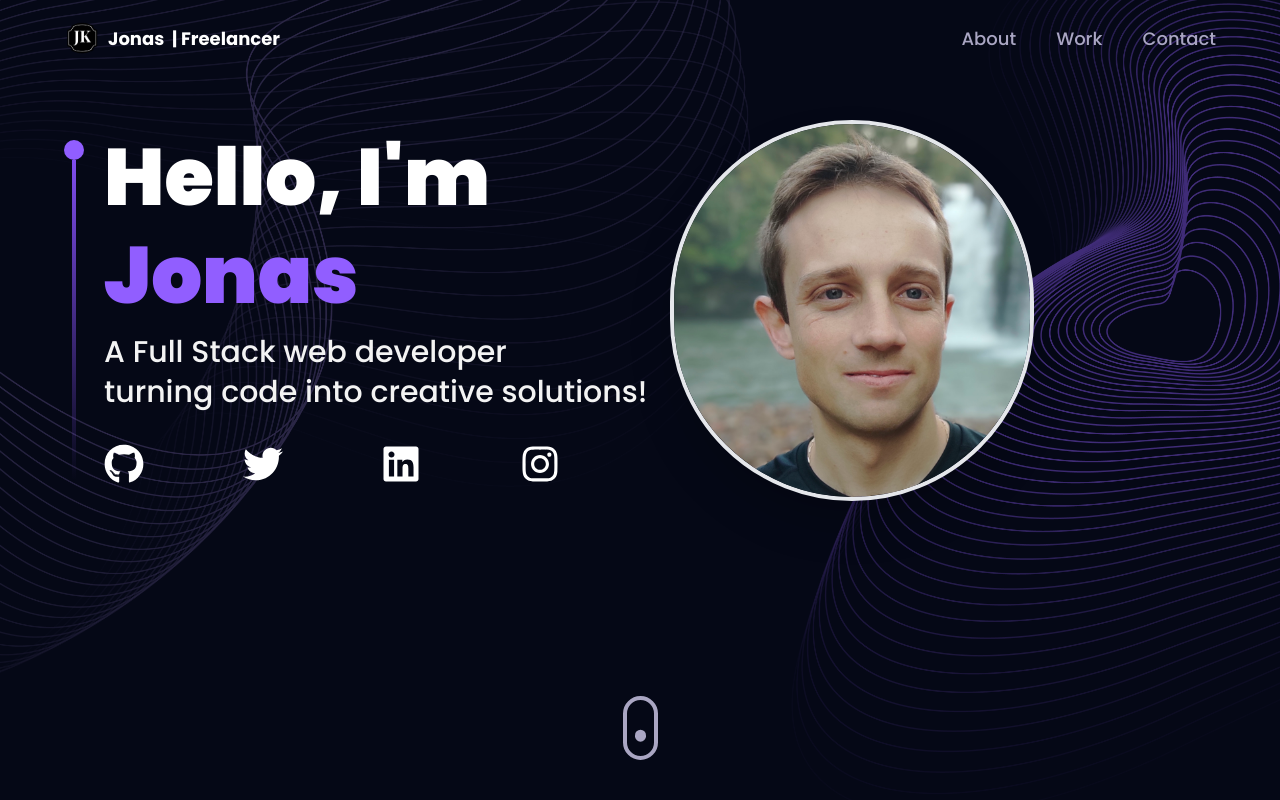
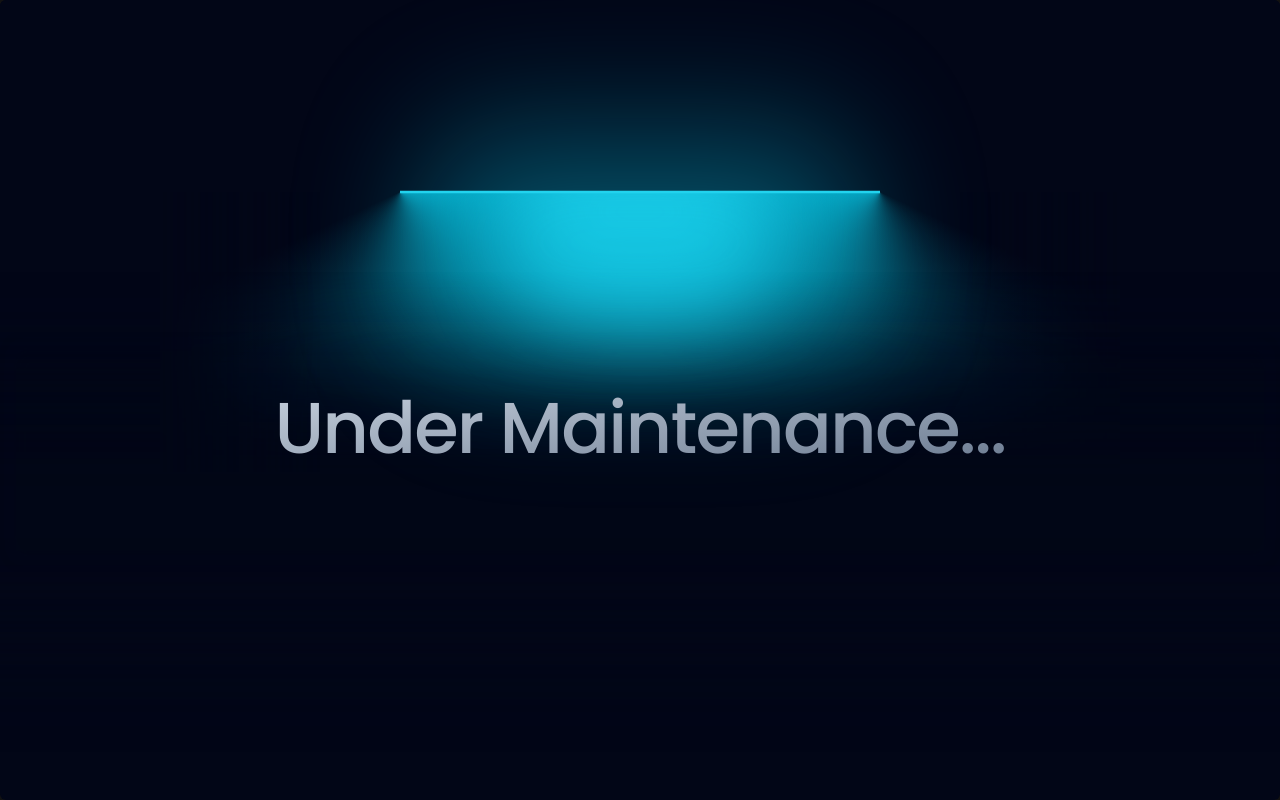
Before and after one commit to jonasmkunzler/jonask-portfolio, a React (Vite) app: page / in a window 1280 px wide. Shown: the top 800 px of the page. Built offline with nearby package versions, Linux system fonts and the light colour scheme.

Commit message:
criado o aviso de manutenção

```diff
--- a/package.json
+++ b/package.json
@@ -12,7 +12,8 @@
     "@emailjs/browser": "^3.11.0",
     "@react-three/drei": "^9.80.1",
     "@react-three/fiber": "^8.13.6",
-    "framer-motion": "^10.15.1",
+    "clsx": "^2.1.0",
+    "framer-motion": "^10.18.0",
     "maath": "^0.7.0",
     "or": "^0.2.0",
     "react": "^18.2.0",
@@ -22,6 +23,7 @@
     "react-router-dom": "^6.15.0",
     "react-tilt": "^1.0.2",
     "react-vertical-timeline-component": "^3.6.0",
+    "tailwind-merge": "^2.2.1",
     "three": "^0.155.0"
   },
   "devDependencies": {
--- /dev/null
+++ b/src/components/pages/Maintenance.jsx
@@ -0,0 +1,22 @@
+import React from "react";
+import { motion } from "framer-motion";
+import { LampContainer } from "../ui/lamp";
+
+export function Maintenance() {
+  return (
+    <LampContainer>
+      <motion.h1
+        initial={{ opacity: 0.5, y: 100 }}
+        whileInView={{ opacity: 1, y: 0 }}
+        transition={{
+          delay: 0.3,
+          duration: 0.8,
+          ease: "easeInOut",
+        }}
+        className="mt-8 bg-gradient-to-br from-slate-300 to-slate-500 py-4 bg-clip-text text-center text-4xl font-medium tracking-tight text-transparent md:text-7xl"
+      >
+        Under Maintenance...
+      </motion.h1>
+    </LampContainer>
+  );
+}
--- /dev/null
+++ b/src/components/ui/lamp.jsx
@@ -0,0 +1,100 @@
+import React from "react";
+import { motion } from "framer-motion";
+import { cn } from "../../utils/cn";
+
+export function LampDemo() {
+  return (
+    <LampContainer>
+      <motion.h1
+        initial={{ opacity: 0.5, y: 100 }}
+        whileInView={{ opacity: 1, y: 0 }}
+        transition={{
+          delay: 0.3,
+          duration: 0.8,
+          ease: "easeInOut",
+        }}
+        className="mt-8 bg-gradient-to-br from-slate-300 to-slate-500 py-4 bg-clip-text text-center text-4xl font-medium tracking-tight text-transparent md:text-7xl"
+      >
+        Build lamps <br /> the right way
+      </motion.h1>
+    </LampContainer>
+  );
+}
+
+export const LampContainer = ({
+  children,
+  className,
+}) => {
+  return (
+    <div
+      className={cn(
+        "relative flex min-h-screen flex-col items-center justify-center overflow-hidden bg-slate-950 w-full rounded-md z-0",
+        className
+      )}
+    >
+      <div className="relative flex w-full flex-1 scale-y-125 items-center justify-center isolate z-0 ">
+        <motion.div
+          initial={{ opacity: 0.5, width: "15rem" }}
+          whileInView={{ opacity: 1, width: "30rem" }}
+          transition={{
+            delay: 0.3,
+            duration: 0.8,
+            ease: "easeInOut",
+          }}
+          style={{
+            backgroundImage: `conic-gradient(var(--conic-position), var(--tw-gradient-stops))`,
+          }}
+          className="absolute inset-auto right-1/2 h-56 overflow-visible w-[30rem] bg-gradient-conic from-cyan-500 via-transparent to-transparent text-white [--conic-position:from_70deg_at_center_top]"
+        >
+          <div className="absolute  w-[100%] left-0 bg-slate-950 h-40 bottom-0 z-20 [mask-image:linear-gradient(to_top,white,transparent)]" />
+          <div className="absolute  w-40 h-[100%] left-0 bg-slate-950  bottom-0 z-20 [mask-image:linear-gradient(to_right,white,transparent)]" />
+        </motion.div>
+        <motion.div
+          initial={{ opacity: 0.5, width: "15rem" }}
+          whileInView={{ opacity: 1, width: "30rem" }}
+          transition={{
+            delay: 0.3,
+            duration: 0.8,
+            ease: "easeInOut",
+          }}
+          style={{
+            backgroundImage: `conic-gradient(var(--conic-position), var(--tw-gradient-stops))`,
+          }}
+          className="absolute inset-auto left-1/2 h-56 w-[30rem] bg-gradient-conic from-transparent via-transparent to-cyan-500 text-white [--conic-position:from_290deg_at_center_top]"
+        >
+          <div className="absolute  w-40 h-[100%] right-0 bg-slate-950  bottom-0 z-20 [mask-image:linear-gradient(to_left,white,transparent)]" />
+          <div className="absolute  w-[100%] right-0 bg-slate-950 h-40 bottom-0 z-20 [mask-image:linear-gradient(to_top,white,transparent)]" />
+        </motion.div>
+        <div className="absolute top-1/2 h-48 w-full translate-y-12 scale-x-150 bg-slate-950 blur-2xl"></div>
+        <div className="absolute top-1/2 z-50 h-48 w-full bg-transparent opacity-10 backdrop-blur-md"></div>
+        <div className="absolute inset-auto z-50 h-36 w-[28rem] -translate-y-1/2 rounded-full bg-cyan-500 opacity-50 blur-3xl"></div>
+        <motion.div
+          initial={{ width: "8rem" }}
+          whileInView={{ width: "16rem" }}
+          transition={{
+            delay: 0.3,
+            duration: 0.8,
+            ease: "easeInOut",
+          }}
+          className="absolute inset-auto z-30 h-36 w-64 -translate-y-[6rem] rounded-full bg-cyan-400 blur-2xl"
+        ></motion.div>
+        <motion.div
+          initial={{ width: "15rem" }}
+          whileInView={{ width: "30rem" }}
+          transition={{
+            delay: 0.3,
+            duration: 0.8,
+            ease: "easeInOut",
+          }}
+          className="absolute inset-auto z-50 h-0.5 w-[30rem] -translate-y-[7rem] bg-cyan-400 "
+        ></motion.div>
+
+        <div className="absolute inset-auto z-40 h-44 w-full -translate-y-[12.5rem] bg-slate-950 "></div>
+      </div>
+
+      <div className="relative z-50 flex -translate-y-80 flex-col items-center px-5">
+        {children}
+      </div>
+    </div>
+  );
+};
--- a/src/main.jsx
+++ b/src/main.jsx
@@ -1,17 +1,19 @@
+import './index.css'
+import App from './App'
 import React from 'react'
+import Project from './components/pages/ProjectOne'
 import thumbnailImage from './images/thumbnails/thumb.png'
 import { createRoot } from 'react-dom/client'
 import { createBrowserRouter, RouterProvider } from 'react-router-dom'
-import App from './App'
-import './index.css'
-import Project from './components/ProjectOne'
+import { Maintenance } from './components/pages/Maintenance'
 
 const router = createBrowserRouter([
   {
     path: '/',
     element: (
       <>
-        <App />
+        <Maintenance />
+        {/* <App /> */}
       </>
     )
   },
--- /dev/null
+++ b/src/utils/cn.js
@@ -0,0 +1,6 @@
+import { clsx } from "clsx";
+import { twMerge } from "tailwind-merge";
+
+export function cn(...inputs) {
+  return twMerge(clsx(inputs));
+}
```
Also changed, not shown: src/components/pages/ProjectOne.jsx (renamed from src/components/ProjectOne.jsx, +5 -5 lines), 1 other file (tests, documents, lock files or other folders).
